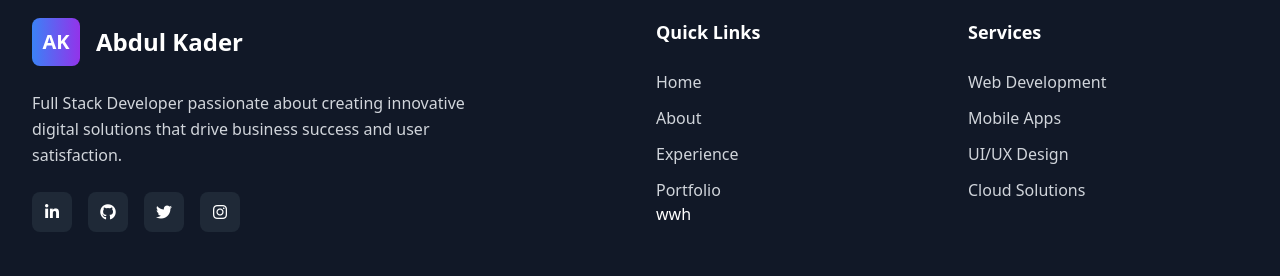
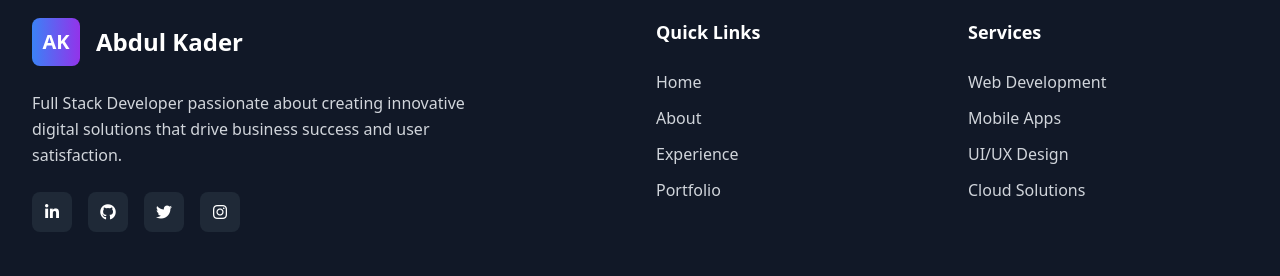
Before and after one commit to Kader2637/cvkader, a Next.js app: page / in a window 1280 px wide. Shown: the part 4880-5156 px from the top of the page. Built offline with nearby package versions, Linux system fonts and the light colour scheme.

Commit message:
Update Footer.tsx

```diff
--- a/app/components/Footer.tsx
+++ b/app/components/Footer.tsx
@@ -32,7 +32,7 @@ export default function Footer(){
             <ul className="space-y-3">
               {["home","about","experience","portfolio"].map(id=>(
                 <li key={id}><a href={`#${id}`} className="text-gray-300 hover:text-white transition-colors">{id[0].toUpperCase()+id.slice(1)}</a></li>
-              ))}wwh
+              ))}
             </ul>
           </div>
 
```
